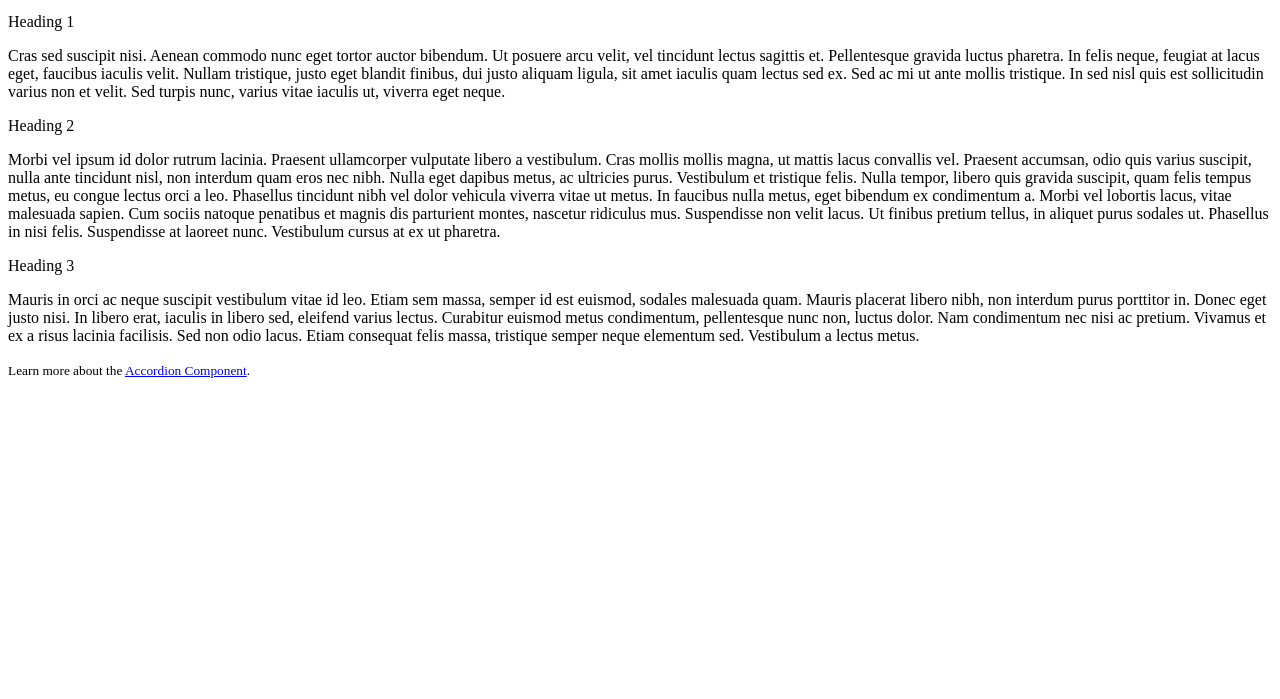
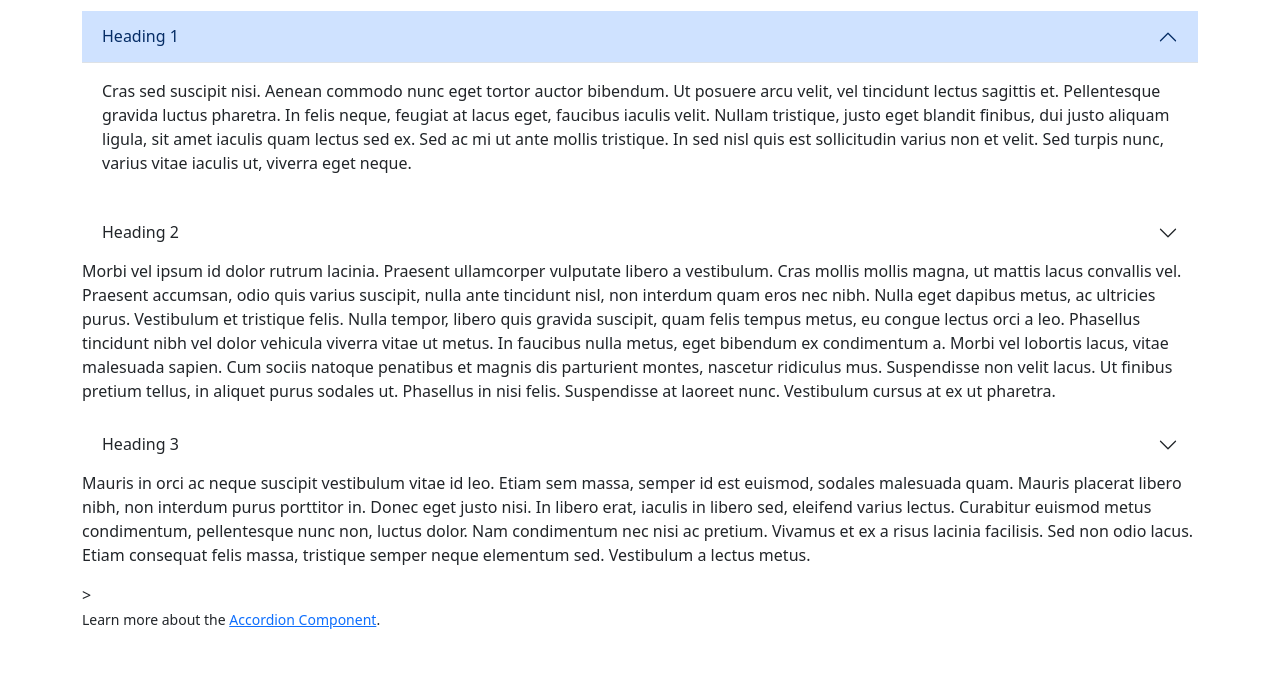
Before and after one commit to hardeepsinhraj/CSS-25F, a plain HTML site: page lesson-8/accordion.html in a window 1280 px wide. Shown: the part 101-800 px from the top of the page. Drawn offline with nearby package versions, Linux system fonts and the light colour scheme.

Commit message:
Built out the accordion .

```diff
--- a/lesson-8/accordion.html
+++ b/lesson-8/accordion.html
@@ -6,67 +6,89 @@
 		<title>Collapse | Bootstrap</title>
 		<!-- Bootstrap -->
 		<!-- STEP 1: Link to the Bootstrap CSS using a Content Distribution Network (CDN) -->
+		 <link href="https://cdn.jsdelivr.net/npm/bootstrap@5.3.8/dist/css/bootstrap.min.css" rel="stylesheet" integrity="sha384-sRIl4kxILFvY47J16cr9ZwB07vP4J8+LH7qKQnuqkuIAvNWLzeN8tE5YBujZqJLB" crossorigin="anonymous">
+
 
 
 
 	</head>
 	<body>
 <!-- STEP 3: Build a fluid or a fixed-width container for proper alignment and padding of content-->
-
+		<div class="container">
 <!-- STEP 4: Build out your basic page-level containers, HEADER, MAIN, and FOOTER -->
-
+			<header>
+				<main>
 				<h1 class="display-5">Accordion | Bootstrap</h1>
 				<p class="lead">Follow along as we build a Bootstrap Accordion component, using the required markup, attributes, and values.</p>
 				<!-- Bootstrap has some great typography features: https://getbootstrap.com/docs/4.0/content/typography/ -->
 
-
+			</header>
 <!-- STEP 5: Surround the entire collection of content with a DIV element to serve as the root for the accordion - use the "accordion" class and a suitable id -->
-
+			<div class="accordion" id="accordion1">
 <!-- STEP 6: Create a SECTION element for each heading and content pair, by adding the "accordion-item" class -->
-
+			<section class="accordian-item">
 <!-- STEP 7: Identify the heading for each accordion item with an H2 element - include the class "accordion-header", a unique id for each -->
 
 <!-- STEP 8: Inside the H2, add a BUTTON element with the type set to "button", the class "accordion-button", the data-bs-toggle attribute set to "collapse", the data-bs-target pointing to the id of the element to be collapsed -->
-							Heading 1
-
+ 						<h2 class="accordion-header" >
+							<button class="accordion-button" type="button" data-bs-toggle="collapse" data-bs-target="#collapse1">Heading 1</button>
+						</h2>
 <!-- STEP 9a: Surround each of the paragraphs with a DIV identifying them as the collapsible element with the class "accordion-collapse" and put it in the collapsed state with the class "collapse" - add the id "collapse1" -->
 
 <!-- STEP 9b: Tie the collapsible DIV you just created above to the parent accordion element with the data-bs-parent attribute pointing to the id of the entire accordion widget (see STEP 5)-->
 <!-- STEP 10: Create another DIV element with the class "accordion-body", which surrounds the content itself (a P element in this case) -->
+							<div id="collapse1" class="accoedian-collapse collapse show" data-bs-parents="#accordian1">
+								<div class="accordion-body">
 
 								<p>Cras sed suscipit nisi. Aenean commodo nunc eget tortor auctor bibendum. Ut posuere arcu velit, vel tincidunt lectus sagittis et. Pellentesque gravida luctus pharetra. In felis neque, feugiat at lacus eget, faucibus iaculis velit. Nullam tristique, justo eget blandit finibus, dui justo aliquam ligula, sit amet iaculis quam lectus sed ex. Sed ac mi ut ante mollis tristique. In sed nisl quis est sollicitudin varius non et velit. Sed turpis nunc, varius vitae iaculis ut, viverra eget neque.</p>
+								</div>
+							</div> <!--accordion-collapse1-->
+			</section>
+
+<!-- STEP 11: Go ahead and build out the next two accordion sections with the markup, attributes and values you used above and see if you can get the entire widget to function properly -->
+			<section class="accordian-item">
 
 
-
-<!-- STEP 11: Go ahead and build out the next two accordion sections with the markup, attributes and values you used above and see if you can get the entire widget to function properly -->
+				<h2 class="accordion-header" >
+							<button class="accordion-button collapsed" type="button" data-bs-toggle="collapse" data-bs-target="#collapse2">Heading 2</button>
+						</h2>
+						<div id="collapse2" class="accoedian-collapse collapse" data-bs-parents="#accordian2"></div>
 
 
-							Heading 2
+							<div id="collapse2">
+								<p>Morbi vel ipsum id dolor rutrum lacinia. Praesent ullamcorper vulputate libero a vestibulum. Cras mollis mollis magna, ut mattis lacus convallis vel. Praesent accumsan, odio quis varius suscipit, nulla ante tincidunt nisl, non interdum quam eros nec nibh. Nulla eget dapibus metus, ac ultricies purus. Vestibulum et tristique felis. Nulla tempor, libero quis gravida suscipit, quam felis tempus metus, eu congue lectus orci a leo. Phasellus tincidunt nibh vel dolor vehicula viverra vitae ut metus. In faucibus nulla metus, eget bibendum ex condimentum a. Morbi vel lobortis lacus, vitae malesuada sapien. Cum sociis natoque penatibus et magnis dis parturient montes, nascetur ridiculus mus. Suspendisse non velit lacus. Ut finibus pretium tellus, in aliquet purus sodales ut. Phasellus in nisi felis. Suspendisse at laoreet nunc. Vestibulum cursus at ex ut pharetra.</p>
 
-
-
-								<p>Morbi vel ipsum id dolor rutrum lacinia. Praesent ullamcorper vulputate libero a vestibulum. Cras mollis mollis magna, ut mattis lacus convallis vel. Praesent accumsan, odio quis varius suscipit, nulla ante tincidunt nisl, non interdum quam eros nec nibh. Nulla eget dapibus metus, ac ultricies purus. Vestibulum et tristique felis. Nulla tempor, libero quis gravida suscipit, quam felis tempus metus, eu congue lectus orci a leo. Phasellus tincidunt nibh vel dolor vehicula viverra vitae ut metus. In faucibus nulla metus, eget bibendum ex condimentum a. Morbi vel lobortis lacus, vitae malesuada sapien. Cum sociis natoque penatibus et magnis dis parturient montes, nascetur ridiculus mus. Suspendisse non velit lacus. Ut finibus pretium tellus, in aliquet purus sodales ut. Phasellus in nisi felis. Suspendisse at laoreet nunc. Vestibulum cursus at ex ut pharetra.</p>
+							</div>
+			</section>
+			<section class="accordian-item">
 
 
 
 
-
-							Heading 3
+							<h2 class="accordion-header" >
+							<button class="accordion-button collapsed" type="button" data-bs-toggle="collapse" data-bs-target="#collapse3">Heading 3</button>
+						</h2>
+						<div id="collapse3" class="accoedian-collapse collapse" data-bs-parents="#accordian3"></div>
 
 
+							<div id="collapse3">
+								<p>Mauris in orci ac neque suscipit vestibulum vitae id leo. Etiam sem massa, semper id est euismod, sodales malesuada quam. Mauris placerat libero nibh, non interdum purus porttitor in. Donec eget justo nisi. In libero erat, iaculis in libero sed, eleifend varius lectus. Curabitur euismod metus condimentum, pellentesque nunc non, luctus dolor. Nam condimentum nec nisi ac pretium. Vivamus et ex a risus lacinia facilisis. Sed non odio lacus. Etiam consequat felis massa, tristique semper neque elementum sed. Vestibulum a lectus metus.</p>
 
-								<p>Mauris in orci ac neque suscipit vestibulum vitae id leo. Etiam sem massa, semper id est euismod, sodales malesuada quam. Mauris placerat libero nibh, non interdum purus porttitor in. Donec eget justo nisi. In libero erat, iaculis in libero sed, eleifend varius lectus. Curabitur euismod metus condimentum, pellentesque nunc non, luctus dolor. Nam condimentum nec nisi ac pretium. Vivamus et ex a risus lacinia facilisis. Sed non odio lacus. Etiam consequat felis massa, tristique semper neque elementum sed. Vestibulum a lectus metus.</p>
+							</div>
+							</section>
+						</div>	<!--accordian-->>
 
 
 
 
-
-
-
+			</main>
+			<footer>
 				<p><small>Learn more about the <a href="https://getbootstrap.com/docs/5.2/components/accordion/" title="View the Bootstrap documentation for the Accordion Component">Accordion Component</a>.</small></p>
-
-
+			</footer>
+		</div>
 		<!-- STEP 2: Attach the supporting JavaScript Libraries -->
+		 <script src="https://cdn.jsdelivr.net/npm/@popperjs/core@2.11.8/dist/umd/popper.min.js" integrity="sha384-I7E8VVD/ismYTF4hNIPjVp/Zjvgyol6VFvRkX/vR+Vc4jQkC+hVqc2pM8ODewa9r" crossorigin="anonymous"></script>
+		<script src="https://cdn.jsdelivr.net/npm/bootstrap@5.3.8/dist/js/bootstrap.min.js" integrity="sha384-G/EV+4j2dNv+tEPo3++6LCgdCROaejBqfUeNjuKAiuXbjrxilcCdDz6ZAVfHWe1Y" crossorigin="anonymous"></script>
 
 	</body>
 </html>
```
